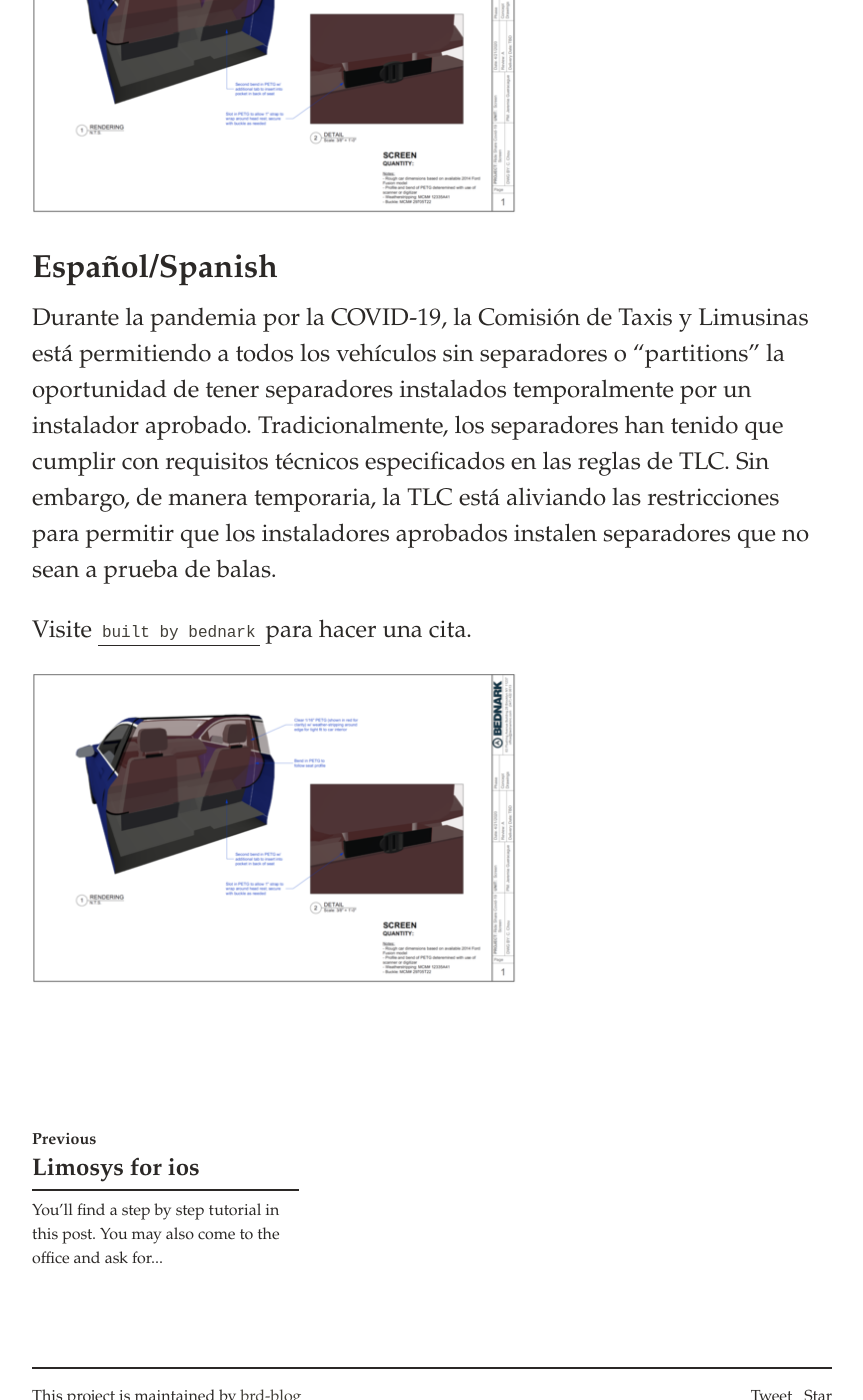
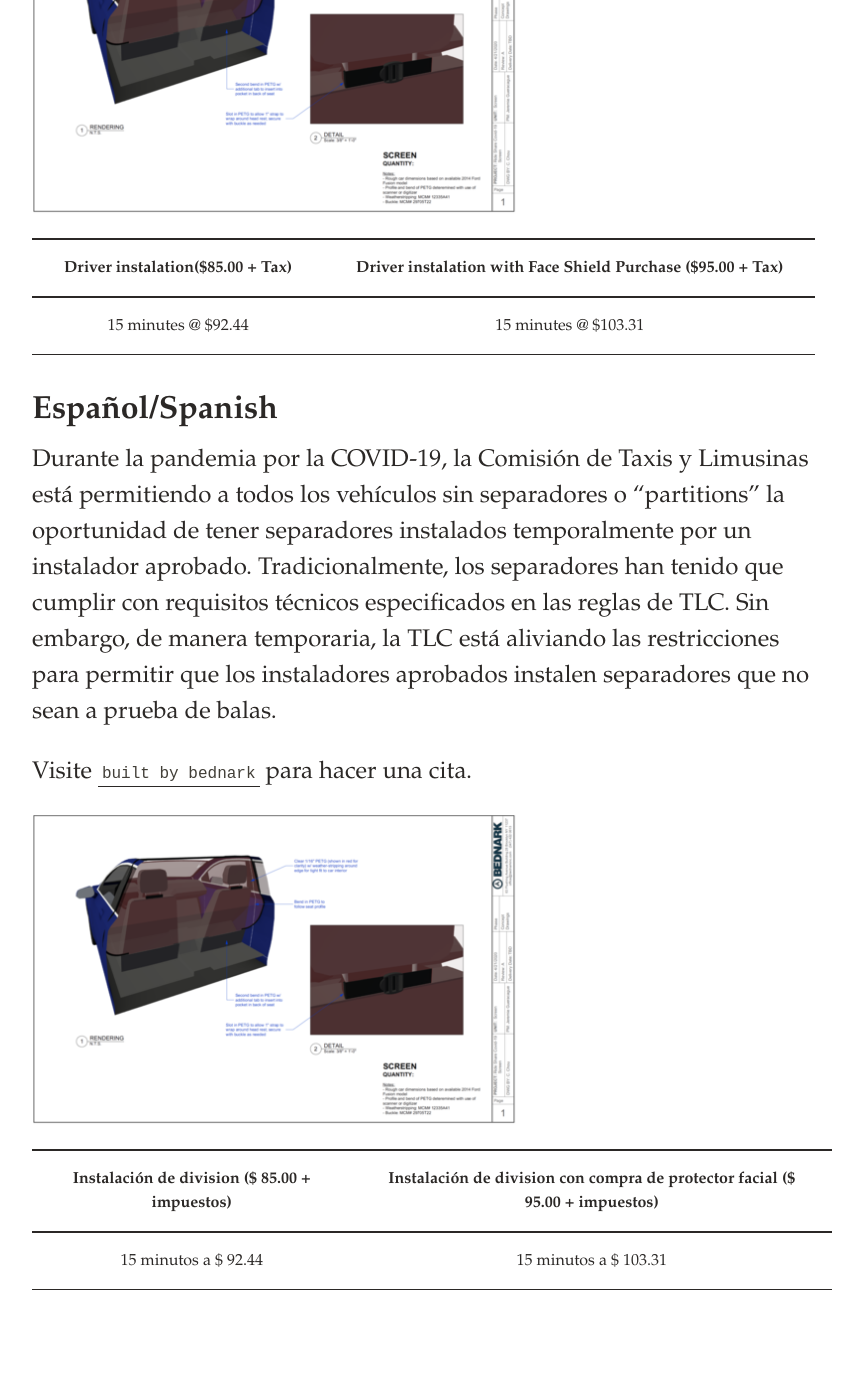
Before and after one commit to brd-blog/info-site, a Jekyll site: the page built from _posts/2020-06-04-temporary-partitions.md, in a window 1280 px wide and 1400 px high, scrolled down 971 px. Shown: the whole window, without its empty margins (208-1071 px from the left). Built offline with Jekyll 4.4.1, drawn with Linux system fonts in a browser that asks for light colours; comment, search, counter and statistics services are not loaded.

Commit message:
new page

```diff
--- a/_posts/2020-06-04-temporary-partitions.md
+++ b/_posts/2020-06-04-temporary-partitions.md
@@ -10,6 +10,10 @@ Visit [`built by bednark`](https://builtbybednark.com/) to make an appointment.
 
 ![partition](/images/bednark.png)
 
+Driver instalation($85.00 + Tax) | Driver instalation with Face Shield Purchase ($95.00 + Tax)
+:-------------------------:|:-------------------------:
+15 minutes @ $92.44 | 15 minutes @ $103.31
+
 ## Español/Spanish
 
 Durante la pandemia por la COVID-19, la Comisión de Taxis y Limusinas está permitiendo a todos los vehículos sin separadores o “partitions” la oportunidad de tener separadores instalados temporalmente por un instalador aprobado. Tradicionalmente, los separadores han tenido que cumplir con requisitos técnicos especificados en las reglas de TLC. Sin embargo, de manera temporaria, la TLC está aliviando las restricciones para permitir que los instaladores aprobados instalen separadores que no sean a prueba de balas.
@@ -17,3 +21,8 @@ Durante la pandemia por la COVID-19, la Comisión de Taxis y Limusinas está per
 Visite [`built by bednark`](https://builtbybednark.com/) para hacer una cita.
 
 ![partition](/images/bednark.png)
+
+
+Instalación de division ($ 85.00 + impuestos) | Instalación de division con compra de protector facial ($ 95.00 + impuestos)
+:-------------------------:|:-------------------------:
+15 minutos a $ 92.44 | 15 minutos a $ 103.31
```
Also changed, not shown: _includes/youtubePlayer.html (added, +8 -0 lines), video-tutorial.md (added, +7 -0 lines).
